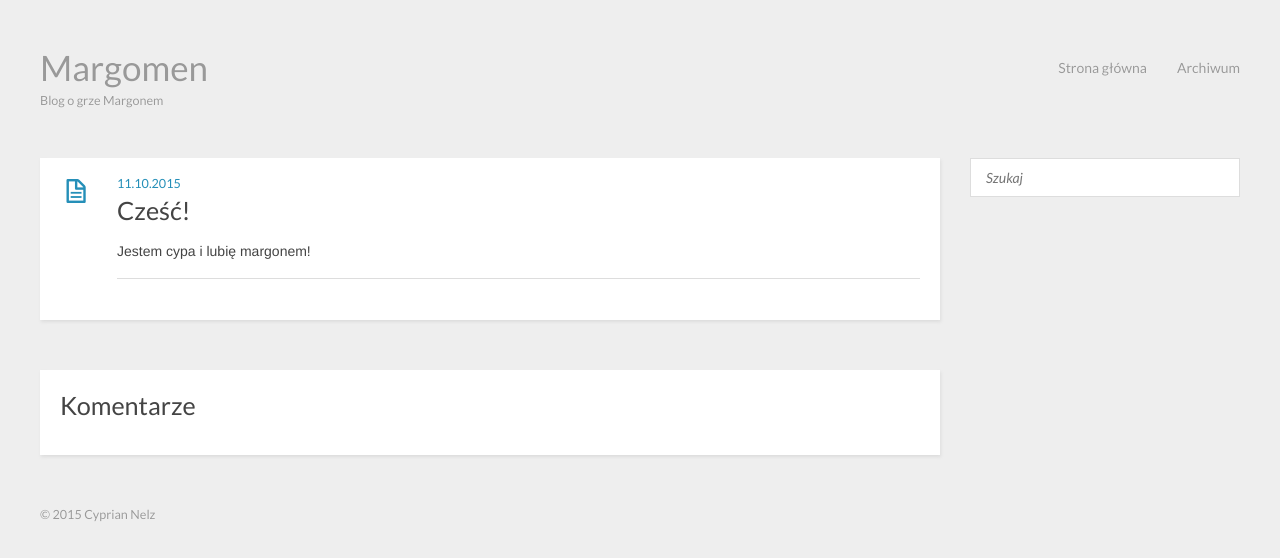
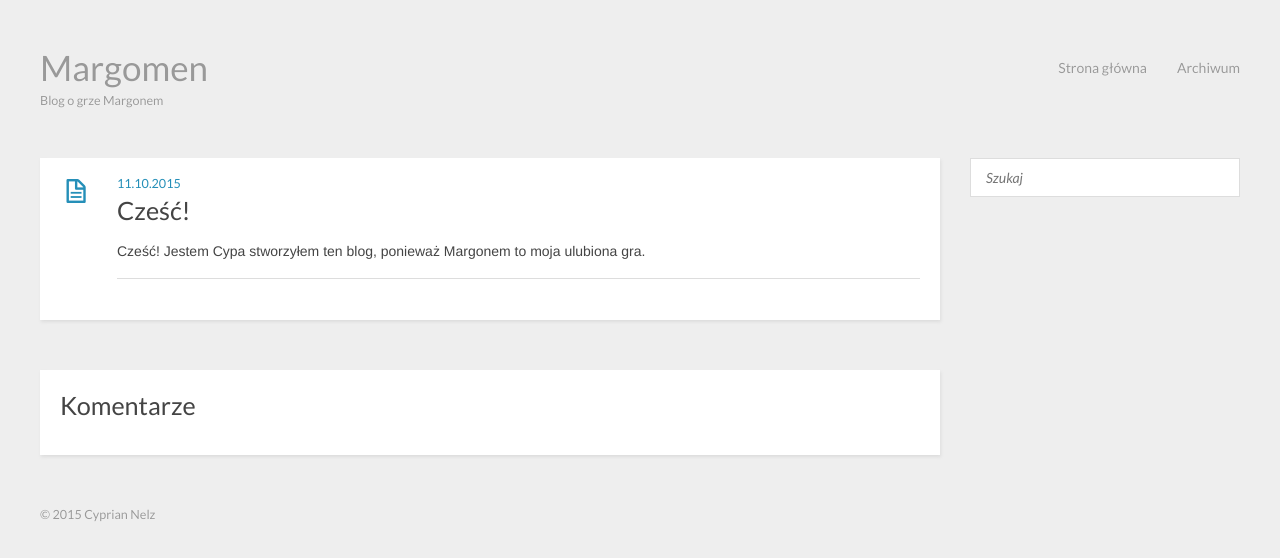
Before and after one commit to margomen/margomen.github.io, a plain HTML site: page 2015/10/11/Czesc/index.html in a window 1280 px wide. Drawn offline with nearby package versions, Linux system fonts and the light colour scheme.

Commit message:
Site updated: 2015-10-11 17:37:48

```diff
--- a/2015/10/11/Czesc/index.html
+++ b/2015/10/11/Czesc/index.html
@@ -60,7 +60,7 @@
     </header>
     <div class="entry">
 
-        <p>Jestem cypa i lubię margonem!</p>
+        <p>Cześć! Jestem Cypa stworzyłem ten blog, ponieważ Margonem to moja ulubiona gra.</p>
 
 
     </div>
```
Also changed, not shown: index.html (+1 -1 lines).
